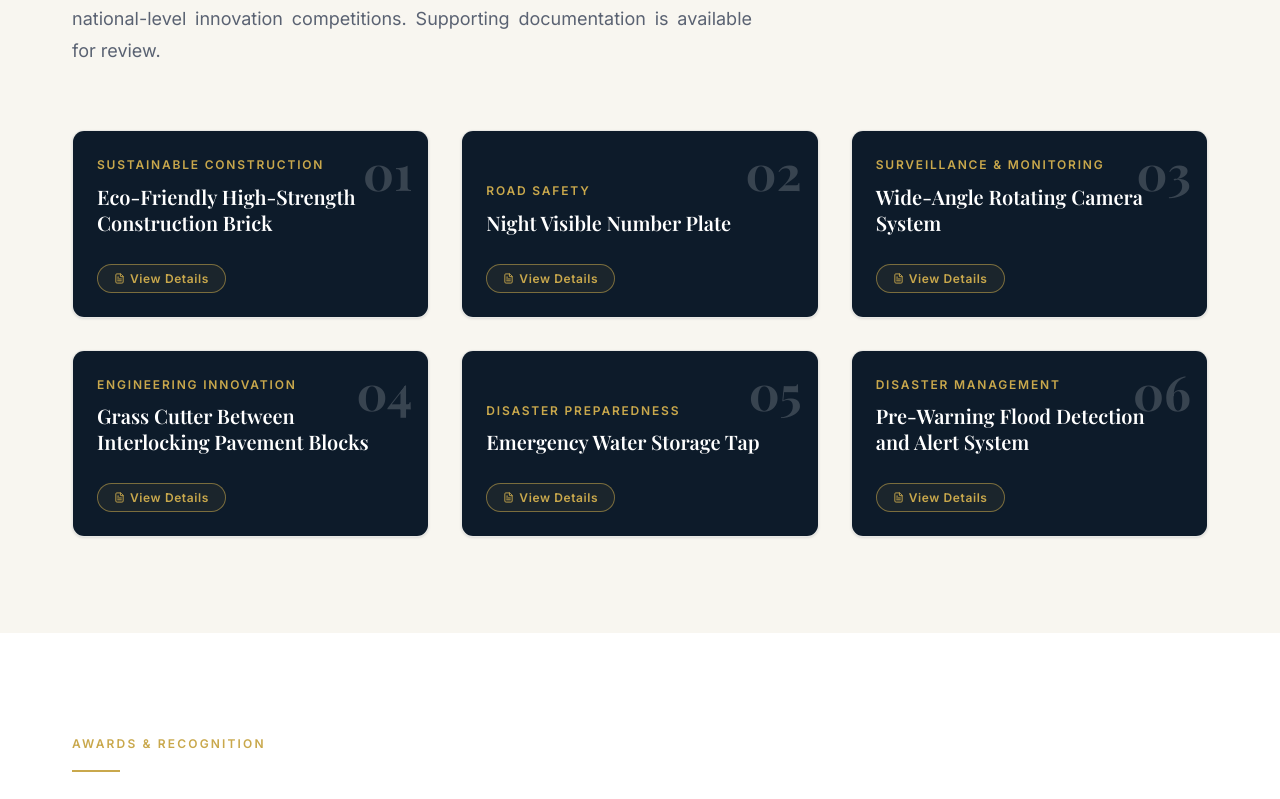
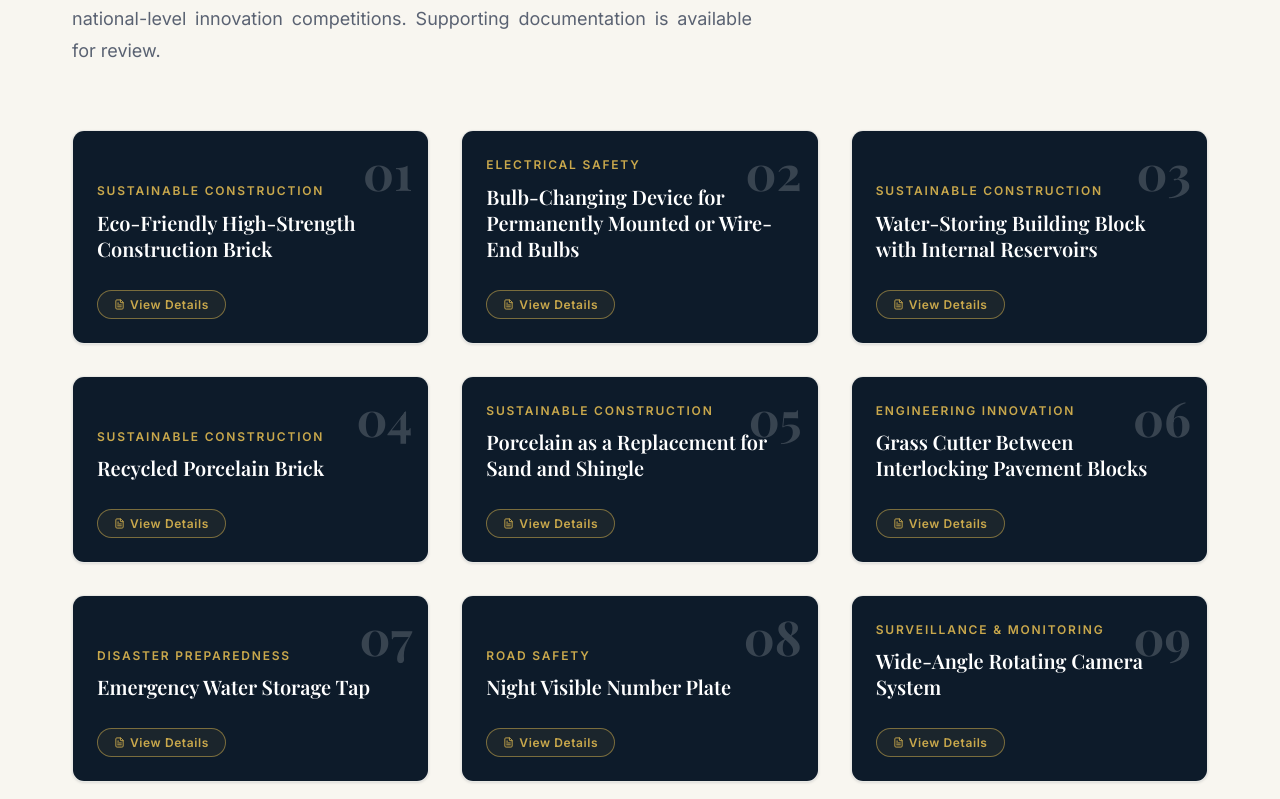
Before and after one commit to PND-Network/c1-oshada_neranga_portfolio, a React (Vite) app: page / in a window 1280 px wide. Shown: the part 2581-3380 px from the top of the page. Built offline with nearby package versions, Linux system fonts and the light colour scheme; a web font is replaced by a local one.

Commit message:
Update inventions.ts

```diff
--- a/src/data/inventions.ts
+++ b/src/data/inventions.ts
@@ -10,72 +10,200 @@ export interface Invention {
   hasEvidence?: boolean;
 }
 
+/**
+ * Ordering:
+ *  1. Patent applications first (by filing jurisdiction scope, broadest first)
+ *  2. Then by highest award (Gold > National/Bronze > Certificate of Excellence > Participation)
+ */
 export const inventions: Invention[] = [
+
+  /* ── PATENT APPLICATIONS ───────────────────────────────────────────── */
+
   {
     id: 1,
     category: "Sustainable Construction",
     title: "Eco-Friendly High-Strength Construction Brick",
-    problem: "Porcelain waste from manufacturing is voluminous, difficult to dispose of, and damaging to the environment when landfilled.",
-    concept: "A construction brick manufactured from waste porcelain using high-pressure cold-bonding technology with a ball clay catalyst. This process converts industrial ceramic waste into a durable, high-strength building material.",
-    value: "Converts waste porcelain into valuable construction materials, reducing landfill burden and providing an environmentally sustainable alternative to conventional bricks. The technology has found practical application in the brick manufacturing industry in Sri Lanka.",
-    awards: ["Gold Award — Ruhuna Invention & Innovation Competition", "National & Provincial Recognition", "STIC Commendation"],
-    ipStatus: "Patent Applications Filed: Sri Lanka (LK/P/1/23235, LK/P/1/23387), Australia, United Kingdom",
+    problem: "Porcelain waste generated during manufacturing is voluminous, difficult to dispose of, and highly damaging to the environment when landfilled.",
+    concept: "A construction brick manufactured from waste porcelain using high-pressure cold-bonding technology with a ball clay catalyst. The method utilises a bimodal particle distribution of waste porcelain (55% coarse, 37% fine) mixed with 5% dry ball clay and 3% liquid sodium silicate, compacted under 20–40 MPa hydraulic pressure at ambient temperature — no Portland cement or kiln firing required.",
+    value: "An eco-friendly, high-strength construction brick utilising over 90% recycled waste porcelain. The resulting product is a low-cost, high-load-bearing green building material that reduces landfill burden and provides an environmentally sustainable alternative to conventional bricks, with practical application in the brick manufacturing industry.",
+    awards: ["STIC Commendation"],
+    ipStatus: "Patent Applications Filed: Australia (Patent No: 2026905817), United Kingdom (Patent No: GB2613415.5)",
     hasEvidence: true,
   },
+
   {
     id: 2,
+    category: "Electrical Safety",
+    title: "Bulb-Changing Device for Permanently Mounted or Wire-End Bulbs",
+    problem: "Replacing light bulbs that are permanently mounted or directly attached to the end of a wire is hazardous and often requires disconnecting live wiring, posing a significant electrical safety risk during routine maintenance.",
+    concept: "A specialised hand-held device that enables safe removal and replacement of permanently mounted or wire-end light bulbs using an integrated connected holder mechanism, eliminating the need to handle live wiring or dismount fixed fittings.",
+    value: "Improves electrical safety and maintenance convenience by enabling bulb replacement without direct contact with live wiring, reducing the risk of electrical accidents and simplifying routine lighting maintenance in domestic and commercial settings.",
+    awards: [],
+    ipStatus: "Patent Application Filed: Sri Lanka (Patent No: LK/P/1/23235)",
+    hasEvidence: true,
+  },
+
+  {
+    id: 3,
+    category: "Sustainable Construction",
+    title: "Water-Storing Building Block with Internal Reservoirs",
+    problem: "Conventional building blocks serve a purely structural purpose and contribute nothing to on-site water storage or resource management, leaving buildings unprepared for water shortages or emergencies.",
+    concept: "A structural building block incorporating internal hollow reservoirs designed to store water within the body of the block itself, integrating passive water storage directly into the building fabric without reducing structural integrity.",
+    value: "Provides dual-function construction elements that serve both structural and water-storage purposes, enabling buildings and infrastructure to contribute to water resilience — particularly valuable in areas prone to water shortages or emergency disruptions.",
+    awards: [],
+    ipStatus: "Patent Application Filed: Sri Lanka (Patent No: LK/P/1/23387)",
+    hasEvidence: true,
+  },
+
+  /* ── GOLD AWARDS ────────────────────────────────────────────────────── */
+
+  {
+    id: 4,
+    category: "Sustainable Construction",
+    title: "Recycled Porcelain Brick",
+    problem: "Industrial porcelain waste is generated in large quantities during manufacturing and is difficult to repurpose through conventional means, creating an ongoing environmental and waste-management burden.",
+    concept: "A high-strength construction brick engineered primarily from recycled waste porcelain, optimised through controlled particle grading and binding to achieve superior compressive strength and durability without reliance on traditional raw materials.",
+    value: "Strong porcelain brick technology utilising recycled porcelain waste for sustainable construction — reducing industrial waste, lowering material costs, and providing an environmentally responsible alternative to conventional bricks.",
+    awards: [
+      "Ruhuna Invention & Innovation Competition: Gold Award",
+      "National & Provincial Recognition",
+      "Sahasak Nimavum: Certificate of Excellence",
+      "STIC Commendation",
+    ],
+    hasEvidence: true,
+  },
+
+  {
+    id: 5,
+    category: "Sustainable Construction",
+    title: "Porcelain as a Replacement for Sand and Shingle",
+    problem: "Natural sand and shingle used in construction are being depleted through excessive extraction, driving environmental degradation of riverbeds and coastlines and increasing material costs.",
+    concept: "A construction aggregate solution using crushed and graded waste porcelain particles as a direct replacement for natural sand and shingle in concrete, mortar, and other construction mixes, leveraging the material properties of ceramic waste for structural applications.",
+    value: "Replaces finite natural aggregates with abundantly available recycled porcelain waste, simultaneously addressing resource depletion and the environmental burden of industrial ceramic waste disposal — contributing to a circular economy in the construction sector.",
+    awards: [
+      "Ruhuna Invention & Innovation Exhibition: Gold Award",
+    ],
+    hasEvidence: true,
+  },
+
+  /* ── BRONZE / NATIONAL-LEVEL AWARDS ────────────────────────────────── */
+
+  {
+    id: 6,
+    category: "Engineering Innovation",
+    title: "Grass Cutter Between Interlocking Pavement Blocks",
+    problem: "Grass and weeds growing through the narrow gaps of interlocking paving blocks are extremely difficult to remove using conventional mowers or hand tools without damaging or displacing the surface.",
+    concept: "A specialised device engineered to cut and remove grass growing within the narrow gaps of interlocking pavement blocks — a purpose-built, practical engineering solution to a recurring and costly maintenance challenge faced by municipalities and private installations.",
+    value: "Reduces manual maintenance time and cost for municipalities, public spaces, and private installations that use interlocking pavement systems, extending the functional life of paved surfaces.",
+    awards: [
+      "Ruhuna Invention & Innovation Exhibition: Bronze Award",
+      "Ruhuna Invention & Innovation Competition: Certificate of Excellence",
+      "National-level Recognition",
+      "STIC Commendation",
+    ],
+    hasEvidence: true,
+  },
+
+  {
+    id: 7,
+    category: "Disaster Preparedness",
+    title: "Emergency Water Storage Tap",
+    problem: "During natural disasters and emergencies, conventional water supply infrastructure is frequently disrupted, leaving communities without access to safe water for essential needs including drinking, sanitation, and first aid.",
+    concept: "An emergency water storage tap designed to enable reliable, controlled access to pre-stored water supplies during crisis events, engineered for simplicity and durability to support humanitarian response and community resilience when grid supply fails.",
+    value: "Supports disaster preparedness and emergency response by ensuring communities retain access to stored water when conventional supply infrastructure is disrupted — improving resilience for households, communities, and emergency relief operations.",
+    awards: [
+      "Ruhuna Invention & Innovation Exhibition: Bronze Award",
+      "SAHASAK NIMAVUM 2024 — National Exhibition for Inventions & Innovations: National Level Recognition",
+      "Ruhuna Invention & Innovation Competition: Certificate of Excellence",
+      "STIC Commendation",
+    ],
+    hasEvidence: true,
+  },
+
+  /* ── CERTIFICATE OF EXCELLENCE ──────────────────────────────────────── */
+
+  {
+    id: 8,
     category: "Road Safety",
     title: "Night Visible Number Plate",
-    problem: "Poor visibility of vehicle number plates at night contributes to road safety challenges, hindering law enforcement and accident investigation.",
-    concept: "An innovation to improve the visibility of vehicle number plates in low-light and night conditions, enhancing road safety and vehicle identification.",
-    value: "Contributes to improved road safety through enhanced vehicle identification in low-light environments, supporting law enforcement and accident prevention.",
-    awards: ["Road Safety Invention and Innovation Challenge — Recognition"],
+    problem: "Poor visibility of vehicle number plates at night contributes significantly to road safety challenges, hindering law enforcement identification and accident investigation in low-light conditions.",
+    concept: "An innovation improving the visibility of vehicle number plates in low-light and night-time conditions through enhanced reflective or luminescent design, enabling reliable vehicle identification without requiring external lighting infrastructure.",
+    value: "Contributes to improved road safety through enhanced vehicle identification in low-light environments, supporting law enforcement, accident investigation, and the prevention of road incidents.",
+    awards: [
+      "Road Safety Invention and Innovation Challenge: Certificate of Excellence",
+      "Ruhuna Invention & Innovation Competition: Certificate of Excellence",
+    ],
     hasEvidence: true,
   },
+
   {
-    id: 3,
+    id: 9,
     category: "Surveillance & Monitoring",
     title: "Wide-Angle Rotating Camera System",
-    problem: "Fixed-position security cameras have limited field of view, creating blind spots in surveillance coverage.",
-    concept: "An innovative camera system that provides a wider monitoring angle through a rotating mechanism, extending surveillance coverage without requiring multiple fixed cameras.",
-    value: "Improves surveillance effectiveness for security, public safety, and monitoring applications by maximising coverage area with a single device.",
-    awards: ["Ruhuna Invention & Innovation Competition — Recognition"],
+    problem: "Fixed-position security cameras have an inherently limited field of view, creating blind spots in surveillance coverage that can be exploited or leave areas unmonitored.",
+    concept: "An innovative camera system that extends monitoring coverage through a motorised rotating mechanism, providing a wider effective surveillance angle without requiring multiple fixed cameras or complex multi-device infrastructure.",
+    value: "Improves surveillance effectiveness for security, public safety, and monitoring applications by maximising coverage area with a single device, reducing installation cost and complexity while eliminating fixed-camera blind spots.",
+    awards: [
+      "Ruhuna Invention & Innovation Competition: Certificate of Excellence",
+      "STIC Commendation",
+    ],
     hasEvidence: true,
   },
+
   {
-    id: 4,
-    category: "Engineering Innovation",
-    title: "Grass Cutter Between Interlocking Pavement Blocks",
-    problem: "Grass and weeds growing through the gaps of interlocking paving blocks are difficult to remove using conventional mowers or tools without damaging the surface.",
-    concept: "A specialised device engineered to cut and remove grass growing within the narrow gaps of interlocking pavement blocks — a specific and practical engineering solution to a recurring maintenance challenge.",
-    value: "Reduces manual maintenance time and cost for municipalities, public spaces, and private installations that use interlocking pavement systems.",
-    awards: ["Ruhuna Invention & Innovation Competition — National-level Recognition"],
+    id: 10,
+    category: "Disaster Management",
+    title: "Pre-Warning Flood Detection and Alert System",
+    problem: "Communities in flood-prone areas often receive insufficient advance warning before flood events, critically limiting evacuation time and the effectiveness of emergency disaster response.",
+    concept: "A flood detection and alert system using water-level sensors to monitor rising water in real time and automatically trigger early warnings to communities and emergency services, enabling timely evacuation and coordinated disaster response before flood conditions become critical.",
+    value: "Improves community disaster preparedness by extending the available warning time before flood events, potentially saving lives, reducing property damage, and enabling more effective emergency response operations.",
+    awards: [
+      "Entrepreneurship Skills Exhibition and Competition: Certificate of Excellence",
+      "STIC Commendation",
+    ],
+    hasEvidence: false,
+  },
+
+  {
+    id: 11,
+    category: "Safety & Emergency",
+    title: "Luminous Torch",
+    problem: "In dark environments — particularly during power outages and emergencies — conventional torches are extremely difficult to locate quickly, defeating their purpose precisely when they are most needed.",
+    concept: "A torch incorporating luminous materials that absorb ambient light and emit a visible glow in darkness, allowing users to locate the device instantly without requiring external illumination or prior knowledge of its exact position.",
+    value: "In darkness it is difficult to find the torch — the luminous torch solves this fundamental problem by being self-locatable in the dark, significantly improving safety and response time during power outages, emergencies, and night-time use.",
+    awards: [
+      "Ruhuna Invention & Innovation Competition: Certificate of Excellence",
+    ],
     hasEvidence: true,
   },
+
+  /* ── CERTIFICATE OF PARTICIPATION ──────────────────────────────────── */
+
   {
-    id: 5,
-    category: "Disaster Preparedness",
-    title: "Emergency Water Storage Tap",
-    problem: "During emergencies and disasters, access to stored water is often disrupted, leaving communities without safe water for essential needs.",
-    concept: "An emergency water storage tap designed to enable reliable access to stored water supplies during crisis events, supporting humanitarian response and community resilience.",
-    value: "Supports disaster preparedness and emergency response by ensuring communities retain access to stored water when conventional supply infrastructure is disrupted.",
-    awards: ["Ruhuna Invention & Innovation Competition 2024 — Bronze Recognition"],
+    id: 12,
+    category: "Engineering Innovation",
+    title: "High Voltage Sparker",
+    problem: "Generating reliable, controlled high-voltage sparks for ignition and electrical testing applications typically requires specialised, expensive equipment that is not readily accessible for practical or field-based use.",
+    concept: "A compact high-voltage sparker device designed to produce controlled electrical sparks through a stepped-up voltage mechanism, providing a practical and accessible tool for ignition systems, laboratory demonstration, and applied electrical testing.",
+    value: "Provides an accessible, portable solution for generating high-voltage sparks, applicable across ignition systems, engineering education, and practical electrical testing — reducing reliance on bulky or costly laboratory equipment.",
+    awards: [
+      "Ruhuna Invention & Innovation Exhibition: Certificate of Participation",
+    ],
     hasEvidence: true,
   },
+
   {
-    id: 6,
-    category: "Disaster Management",
-    title: "Pre-Warning Flood Detection and Alert System",
-    problem: "Communities in flood-prone areas often receive insufficient advance warning before flood events, limiting evacuation time and disaster response.",
-    concept: "A flood detection and alert system designed to provide communities with early warning of rising water levels, enabling timely emergency response and evacuation.",
-    value: "Improves community disaster preparedness by extending the available warning time for flood events, potentially saving lives and reducing property damage.",
-    awards: ["Innovation Exhibition — 2025 Recognition"],
-    hasEvidence: false,
+    id: 13,
+    category: "Engineering Innovation",
+    title: "Thread Seal Cutting Machine",
+    problem: "Cutting PTFE thread seal tape (plumber's tape) precisely and cleanly during pipe-fitting and plumbing operations is time-consuming when done by hand, producing inconsistent lengths and wasted material.",
+    concept: "A dedicated mechanical device engineered to cut thread seal tape quickly, cleanly, and to consistent lengths — a focused engineering solution to a recurring, practical challenge in plumbing, pipe-fitting, and maintenance work.",
+    value: "To cut tap tape efficiently — reduces time and material waste in plumbing and pipe-fitting tasks by providing a dedicated, consistent cutting mechanism for thread seal tape, improving the quality and speed of pipe-joint preparation.",
+    awards: [
+      "Ruhuna Invention & Innovation Competition: Certificate of Participation",
+    ],
+    hasEvidence: true,
   },
 ];
 
-export const additionalInventions: string[] = [
-  "Luminous Torch — an innovation presented at RIIE 2023",
-  "High Voltage Sparker — presented at innovation competition 2024",
-  "Porcelain as a Replacement for Sand and Shingle — sustainable construction innovation",
-];
+export const additionalInventions: string[] = [];
```
